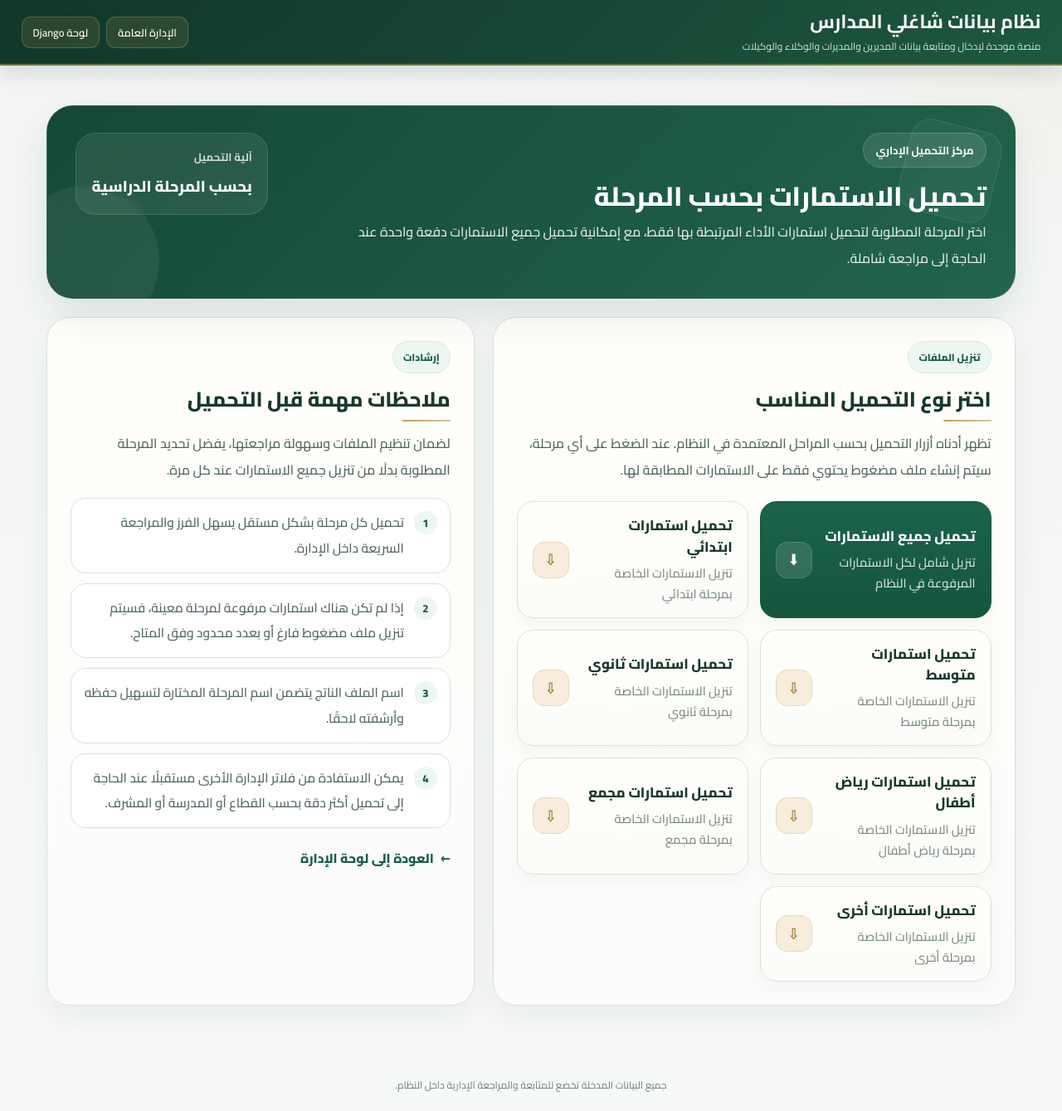
After one commit to fhd911/school_staff_system, a Django app: page /dashboard/management/performance-download/ in a window 1280 px wide. The commit adds this page. Shown: the whole page at 83% size. Run offline with Django 5.2, Linux system fonts and the light colour scheme; the visitor is signed in with stand-in values (Sample User, id 1).

Commit message:
Add performance download by stage

```diff
--- a/staffdata/urls.py
+++ b/staffdata/urls.py
@@ -91,7 +91,9 @@ urlpatterns = [
         name="admin_correction_request_review",
     ),
 
-    # التصدير
+    # =========================
+    # التحميل والتصدير
+    # =========================
     path(
         "management/export/principals/",
         views.admin_export_principals_csv,
@@ -102,6 +104,15 @@ urlpatterns = [
         views.admin_export_vice_csv,
         name="admin_export_vice_csv",
     ),
+
+    # صفحة اختيار المرحلة لتحميل الاستمارات
+    path(
+        "management/performance-download/",
+        views.admin_download_performance_center_view,
+        name="admin_download_performance_center",
+    ),
+
+    # تحميل ملف ZIP بعد اختيار المرحلة
     path(
         "management/export/performance-zip/",
         views.admin_download_performance_zip,
--- a/staffdata/views.py
+++ b/staffdata/views.py
@@ -1541,6 +1541,23 @@ def admin_export_vice_csv(request):
 
 
 @staff_member_required(login_url="/admin/login/")
+def admin_download_performance_center_view(request):
+    stage_choices = [
+        {"value": value, "label": label}
+        for value, label in PrincipalRecord.STAGE_CHOICES
+    ]
+
+    return render(
+        request,
+        "staffdata/admin_download_performance_center.html",
+        {
+            "page_title": "تحميل الاستمارات بحسب المرحلة",
+            "stage_choices": stage_choices,
+        },
+    )
+
+
+@staff_member_required(login_url="/admin/login/")
 def admin_download_performance_zip(request):
     records = apply_principal_filters(
         request,
@@ -1567,6 +1584,13 @@ def admin_download_performance_zip(request):
 
     buffer.seek(0)
 
+    stage_value = request.GET.get("stage", "").strip()
+    stage_map = dict(getattr(PrincipalRecord, "STAGE_CHOICES", []))
+    stage_label = stage_map.get(stage_value, "الكل")
+    safe_stage = _clean_filename(stage_label)
+
     response = HttpResponse(buffer.getvalue(), content_type="application/zip")
-    response["Content-Disposition"] = 'attachment; filename="performance_forms.zip"'
+    response["Content-Disposition"] = (
+        f'attachment; filename="performance_forms_{safe_stage}.zip"'
+    )
     return response
--- /dev/null
+++ b/templates/staffdata/admin_download_performance_center.html
@@ -0,0 +1,496 @@
+{% extends "base.html" %}
+{% block title %}تحميل الاستمارات بحسب المرحلة{% endblock %}
+
+{% block extra_css %}
+<style>
+    .download-center-page{
+        --dc-bg:#f4f7f5;
+        --dc-paper:#fffefb;
+        --dc-paper-2:#fbfcfa;
+        --dc-line:#d9e2dc;
+        --dc-line-strong:#c9d5ce;
+
+        --dc-ink:#18382d;
+        --dc-ink-soft:#4f665d;
+        --dc-muted:#7b8d84;
+
+        --dc-green:#165c43;
+        --dc-green-2:#1d6a4d;
+        --dc-green-soft:#edf6f1;
+
+        --dc-gold:#c9a45c;
+        --dc-gold-soft:#f6eddc;
+
+        --dc-shadow:0 20px 45px rgba(19, 47, 36, .10);
+        --dc-radius-xl:28px;
+        --dc-radius-lg:22px;
+        --dc-radius-md:16px;
+    }
+
+    .download-center-page,
+    .download-center-page *{
+        font-family:"Tajawal","Noto Sans Arabic","Segoe UI",Tahoma,Arial,sans-serif;
+        box-sizing:border-box;
+    }
+
+    .download-center-page{
+        padding:28px 18px 40px;
+    }
+
+    .download-shell{
+        max-width:1180px;
+        margin:0 auto;
+    }
+
+    .download-hero{
+        position:relative;
+        overflow:hidden;
+        background:
+            linear-gradient(135deg, rgba(16,69,49,.98), rgba(22,92,67,.95));
+        color:#fff;
+        border-radius:32px;
+        padding:32px 34px;
+        box-shadow:var(--dc-shadow);
+        margin-bottom:22px;
+        border:1px solid rgba(255,255,255,.08);
+    }
+
+    .download-hero::before{
+        content:"";
+        position:absolute;
+        inset:auto auto -45px -45px;
+        width:180px;
+        height:180px;
+        border-radius:50%;
+        background:rgba(255,255,255,.06);
+    }
+
+    .download-hero::after{
+        content:"";
+        position:absolute;
+        inset:22px 22px auto auto;
+        width:110px;
+        height:110px;
+        border-radius:24px;
+        border:1px solid rgba(255,255,255,.10);
+        background:rgba(255,255,255,.04);
+        transform:rotate(14deg);
+    }
+
+    .download-hero-content{
+        position:relative;
+        z-index:2;
+        display:flex;
+        justify-content:space-between;
+        align-items:flex-start;
+        gap:20px;
+        flex-wrap:wrap;
+    }
+
+    .download-hero-badge{
+        display:inline-flex;
+        align-items:center;
+        gap:8px;
+        background:rgba(255,255,255,.10);
+        border:1px solid rgba(255,255,255,.16);
+        color:#fff;
+        border-radius:999px;
+        padding:8px 14px;
+        font-size:13px;
+        font-weight:700;
+        margin-bottom:14px;
+    }
+
+    .download-hero-title{
+        margin:0 0 8px;
+        font-size:2rem;
+        font-weight:800;
+        letter-spacing:0;
+        line-height:1.25;
+    }
+
+    .download-hero-text{
+        margin:0;
+        max-width:760px;
+        color:rgba(255,255,255,.88);
+        font-size:1rem;
+        line-height:1.95;
+        font-weight:500;
+    }
+
+    .download-hero-side{
+        min-width:230px;
+        background:rgba(255,255,255,.08);
+        border:1px solid rgba(255,255,255,.12);
+        border-radius:24px;
+        padding:16px 18px;
+        backdrop-filter:blur(3px);
+    }
+
+    .download-hero-side-label{
+        font-size:13px;
+        color:rgba(255,255,255,.78);
+        margin-bottom:6px;
+        font-weight:700;
+    }
+
+    .download-hero-side-value{
+        font-size:1.15rem;
+        font-weight:800;
+        color:#fff;
+    }
+
+    .download-grid{
+        display:grid;
+        grid-template-columns:1.1fr .9fr;
+        gap:22px;
+    }
+
+    .download-card{
+        background:linear-gradient(180deg, var(--dc-paper), var(--dc-paper-2));
+        border:1px solid var(--dc-line);
+        border-radius:var(--dc-radius-xl);
+        box-shadow:0 16px 34px rgba(17, 43, 34, .06);
+    }
+
+    .download-card-inner{
+        padding:28px;
+    }
+
+    .section-kicker{
+        display:inline-flex;
+        align-items:center;
+        gap:8px;
+        padding:7px 12px;
+        border-radius:999px;
+        background:var(--dc-green-soft);
+        color:var(--dc-green);
+        border:1px solid #d8eadf;
+        font-size:12px;
+        font-weight:800;
+        margin-bottom:14px;
+    }
+
+    .section-title{
+        margin:0 0 10px;
+        color:var(--dc-ink);
+        font-size:1.55rem;
+        font-weight:800;
+        line-height:1.4;
+    }
+
+    .section-text{
+        margin:0;
+        color:var(--dc-ink-soft);
+        line-height:2;
+        font-size:1rem;
+        font-weight:500;
+    }
+
+    .download-actions{
+        display:grid;
+        grid-template-columns:repeat(2, minmax(0, 1fr));
+        gap:14px;
+        margin-top:22px;
+    }
+
+    .download-btn{
+        display:flex;
+        align-items:center;
+        justify-content:space-between;
+        gap:14px;
+        min-height:86px;
+        padding:16px 18px;
+        text-decoration:none;
+        border-radius:20px;
+        border:1px solid var(--dc-line);
+        background:#fff;
+        color:var(--dc-ink);
+        box-shadow:0 8px 18px rgba(20, 43, 35, .04);
+        transition:transform .18s ease, box-shadow .18s ease, border-color .18s ease, background .18s ease;
+    }
+
+    .download-btn:hover{
+        transform:translateY(-2px);
+        box-shadow:0 16px 24px rgba(20, 43, 35, .10);
+        border-color:#c6d6ce;
+        text-decoration:none;
+    }
+
+    .download-btn-main{
+        background:linear-gradient(180deg, #1a6449, #15553d);
+        border-color:#15553d;
+        color:#fff;
+    }
+
+    .download-btn-main:hover{
+        color:#fff;
+        border-color:#124b36;
+        box-shadow:0 18px 26px rgba(17, 82, 59, .25);
+    }
+
+    .download-btn-stage{
+        background:linear-gradient(180deg, #fffefb, #fbfcf9);
+    }
+
+    .download-btn-stage:hover{
+        background:#fff;
+        color:var(--dc-ink);
+    }
+
+    .download-btn-content{
+        display:flex;
+        flex-direction:column;
+        align-items:flex-start;
+        gap:6px;
+        min-width:0;
+    }
+
+    .download-btn-title{
+        font-size:1.05rem;
+        font-weight:800;
+        line-height:1.5;
+    }
+
+    .download-btn-desc{
+        font-size:.92rem;
+        color:var(--dc-muted);
+        line-height:1.7;
+        font-weight:500;
+    }
+
+    .download-btn-main .download-btn-desc{
+        color:rgba(255,255,255,.82);
+    }
+
+    .download-btn-icon{
+        width:44px;
+        height:44px;
+        flex:0 0 44px;
+        display:flex;
+        align-items:center;
+        justify-content:center;
+        border-radius:14px;
+        font-size:1.15rem;
+        font-weight:800;
+    }
+
+    .download-btn-main .download-btn-icon{
+        background:rgba(255,255,255,.12);
+        color:#fff;
+        border:1px solid rgba(255,255,255,.12);
+    }
+
+    .download-btn-stage .download-btn-icon{
+        background:var(--dc-gold-soft);
+        color:#9d7a36;
+        border:1px solid #ead8b2;
+    }
+
+    .notes-list{
+        display:grid;
+        gap:12px;
+        margin-top:18px;
+    }
+
+    .note-item{
+        display:flex;
+        gap:12px;
+        align-items:flex-start;
+        padding:14px 15px;
+        border-radius:18px;
+        background:#fff;
+        border:1px solid var(--dc-line);
+    }
+
+    .note-bullet{
+        width:28px;
+        height:28px;
+        flex:0 0 28px;
+        display:flex;
+        align-items:center;
+        justify-content:center;
+        border-radius:50%;
+        background:var(--dc-green-soft);
+        color:var(--dc-green);
+        font-size:13px;
+        font-weight:800;
+        margin-top:1px;
+    }
+
+    .note-text{
+        color:var(--dc-ink-soft);
+        line-height:1.95;
+        font-size:.97rem;
+        font-weight:500;
+    }
+
+    .download-footer{
+        margin-top:22px;
+        display:flex;
+        justify-content:flex-start;
+    }
+
+    .back-link{
+        display:inline-flex;
+        align-items:center;
+        gap:8px;
+        color:var(--dc-green);
+        text-decoration:none;
+        font-weight:800;
+        font-size:.98rem;
+    }
+
+    .back-link:hover{
+        color:var(--dc-green-2);
+        text-decoration:none;
+    }
+
+    @media (max-width: 980px){
+        .download-grid{
+            grid-template-columns:1fr;
+        }
+
+        .download-actions{
+            grid-template-columns:1fr 1fr;
+        }
+    }
+
+    @media (max-width: 720px){
+        .download-center-page{
+            padding:18px 12px 28px;
+        }
+
+        .download-hero{
+            padding:24px 18px;
+            border-radius:24px;
+        }
+
+        .download-card-inner{
+            padding:20px 16px;
+        }
+
+        .download-hero-title{
+            font-size:1.6rem;
+        }
+
+        .download-actions{
+            grid-template-columns:1fr;
+        }
+
+        .download-hero-side{
+            width:100%;
+            min-width:auto;
+        }
+    }
+</style>
+{% endblock %}
+
+{% block content %}
+<div class="download-center-page">
+    <div class="download-shell">
+
+        <section class="download-hero">
+            <div class="download-hero-content">
+                <div class="download-hero-main">
+                    <div class="download-hero-badge">مركز التحميل الإداري</div>
+                    <h1 class="download-hero-title">تحميل الاستمارات بحسب المرحلة</h1>
+                    <p class="download-hero-text">
+                        اختر المرحلة المطلوبة لتحميل استمارات الأداء المرتبطة بها فقط، مع إمكانية
+                        تحميل جميع الاستمارات دفعة واحدة عند الحاجة إلى مراجعة شاملة.
+                    </p>
+                </div>
+
+                <div class="download-hero-side">
+                    <div class="download-hero-side-label">آلية التحميل</div>
+                    <div class="download-hero-side-value">بحسب المرحلة الدراسية</div>
+                </div>
+            </div>
+        </section>
+
+        <div class="download-grid">
+            <section class="download-card">
+                <div class="download-card-inner">
+                    <div class="section-kicker">تنزيل الملفات</div>
+                    <h2 class="section-title">اختر نوع التحميل المناسب</h2>
+                    <p class="section-text">
+                        تظهر أدناه أزرار التحميل بحسب المراحل المعتمدة في النظام. عند الضغط على أي مرحلة،
+                        سيتم إنشاء ملف مضغوط يحتوي فقط على الاستمارات المطابقة لها.
+                    </p>
+
+                    <div class="download-actions">
+                        <a href="{% url 'staffdata:admin_download_performance_zip' %}"
+                           class="download-btn download-btn-main">
+                            <div class="download-btn-content">
+                                <div class="download-btn-title">تحميل جميع الاستمارات</div>
+                                <div class="download-btn-desc">تنزيل شامل لكل الاستمارات المرفوعة في النظام</div>
+                            </div>
+                            <div class="download-btn-icon">⬇</div>
+                        </a>
+
+                        {% for item in stage_choices %}
+                        <a href="{% url 'staffdata:admin_download_performance_zip' %}?stage={{ item.value|urlencode }}"
+                           class="download-btn download-btn-stage">
+                            <div class="download-btn-content">
+                                <div class="download-btn-title">تحميل استمارات {{ item.label }}</div>
+                                <div class="download-btn-desc">تنزيل الاستمارات الخاصة بمرحلة {{ item.label }}</div>
+                            </div>
+                            <div class="download-btn-icon">⇩</div>
+                        </a>
+                        {% endfor %}
+                    </div>
+                </div>
+            </section>
+
+            <aside class="download-card">
+                <div class="download-card-inner">
+                    <div class="section-kicker">إرشادات</div>
+                    <h2 class="section-title">ملاحظات مهمة قبل التحميل</h2>
+                    <p class="section-text">
+                        لضمان تنظيم الملفات وسهولة مراجعتها، يفضل تحديد المرحلة المطلوبة بدلًا من
+                        تنزيل جميع الاستمارات عند كل مرة.
+                    </p>
+
+                    <div class="notes-list">
+                        <div class="note-item">
+                            <div class="note-bullet">1</div>
+                            <div class="note-text">
+                                تحميل كل مرحلة بشكل مستقل يسهل الفرز والمراجعة السريعة داخل الإدارة.
+                            </div>
+                        </div>
+
+                        <div class="note-item">
+                            <div class="note-bullet">2</div>
+                            <div class="note-text">
+                                إذا لم تكن هناك استمارات مرفوعة لمرحلة معينة، فسيتم تنزيل ملف مضغوط فارغ أو بعدد محدود وفق المتاح.
+                            </div>
+                        </div>
+
+                        <div class="note-item">
+                            <div class="note-bullet">3</div>
+                            <div class="note-text">
+                                اسم الملف الناتج يتضمن اسم المرحلة المختارة لتسهيل حفظه وأرشفته لاحقًا.
+                            </div>
+                        </div>
+
+                        <div class="note-item">
+                            <div class="note-bullet">4</div>
+                            <div class="note-text">
+                                يمكن الاستفادة من فلاتر الإدارة الأخرى مستقبلًا عند الحاجة إلى تحميل أكثر دقة بحسب القطاع أو المدرسة أو المشرف.
+                            </div>
+                        </div>
+                    </div>
+
+                    <div class="download-footer">
+                        <a href="{% url 'staffdata:admin_overview' %}" class="back-link">
+                            <span>←</span>
+                            <span>العودة إلى لوحة الإدارة</span>
+                        </a>
+                    </div>
+                </div>
+            </aside>
+        </div>
+
+    </div>
+</div>
+{% endblock %}
--- a/templates/staffdata/admin_overview.html
+++ b/templates/staffdata/admin_overview.html
@@ -1062,7 +1062,7 @@
                         <span>فتح طلبات التصحيح</span>
                         <span>↗</span>
                     </a>
-                    <a href="{% url 'staffdata:admin_download_performance_zip' %}" class="mini-action">
+                    <a href="{% url 'staffdata:admin_download_performance_center' %}" class="mini-action">
                         <span>تحميل الاستمارات</span>
                         <span>↗</span>
                     </a>
@@ -1092,7 +1092,7 @@
                         <span>تصدير بيانات الوكلاء Excel</span>
                         <span>⬇</span>
                     </a>
-                    <a href="{% url 'staffdata:admin_download_performance_zip' %}" class="mini-action">
+                    <a href="{% url 'staffdata:admin_download_performance_center' %}" class="mini-action">
                         <span>تحميل الاستمارات Zip</span>
                         <span>⬇</span>
                     </a>
```
